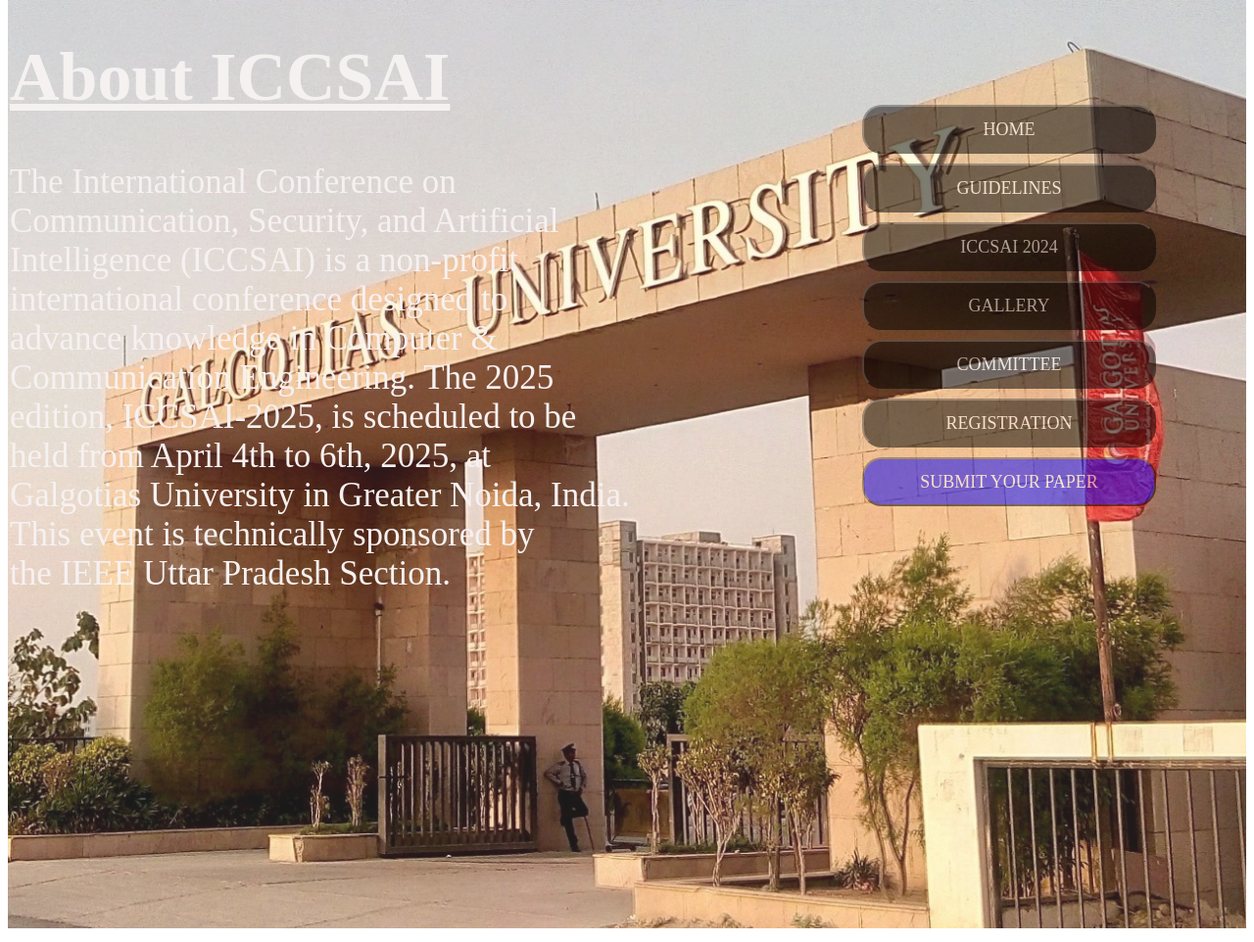
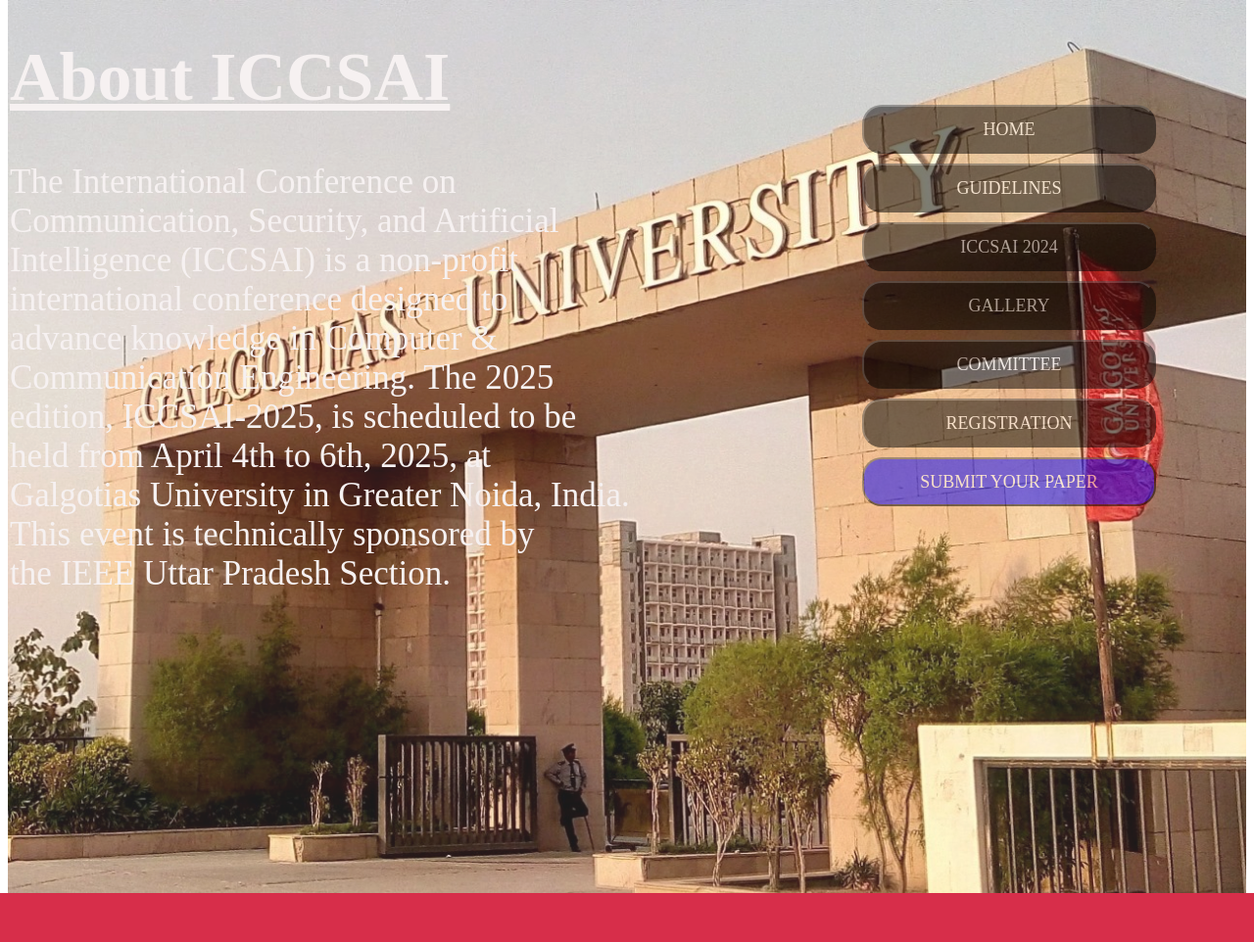
Before and after one commit to DevDynamo0125/Webwars_PureIsh, a plain HTML site: page index.html in a window 1280 px wide. Shown: the part 88-1050 px from the top of the page at 98% size. Drawn offline with Linux system fonts and the light colour scheme; a script that the page names is missing.

Commit message:
added a deadline bar

```diff
--- a/index.html
+++ b/index.html
@@ -45,6 +45,9 @@
             <button id="submityourPAPER">SUBMIT YOUR PAPER</button>
 
         </div>
+        <div class="deadline">
+
+        </div>
     </div>
 
 
--- a/style.css
+++ b/style.css
@@ -120,4 +120,17 @@
         font-size: large;
         font-family: palanquin dark;
         text-align: center;
-    }
+        }
+        .deadline{
+        background-color: rgb(215, 46, 74);
+        height: 50px;
+        width: 100%;
+        position: absolute;
+        top: 1000px;
+        left: 0;
+        color: white;
+        text-align: center;
+        line-height: 50px; /* Center text vertically */
+        z-index: 2; /* Ensure it appears above the image */
+        box-sizing: border-box; /* Include padding and border in the element's total width and height */
+        }
```
